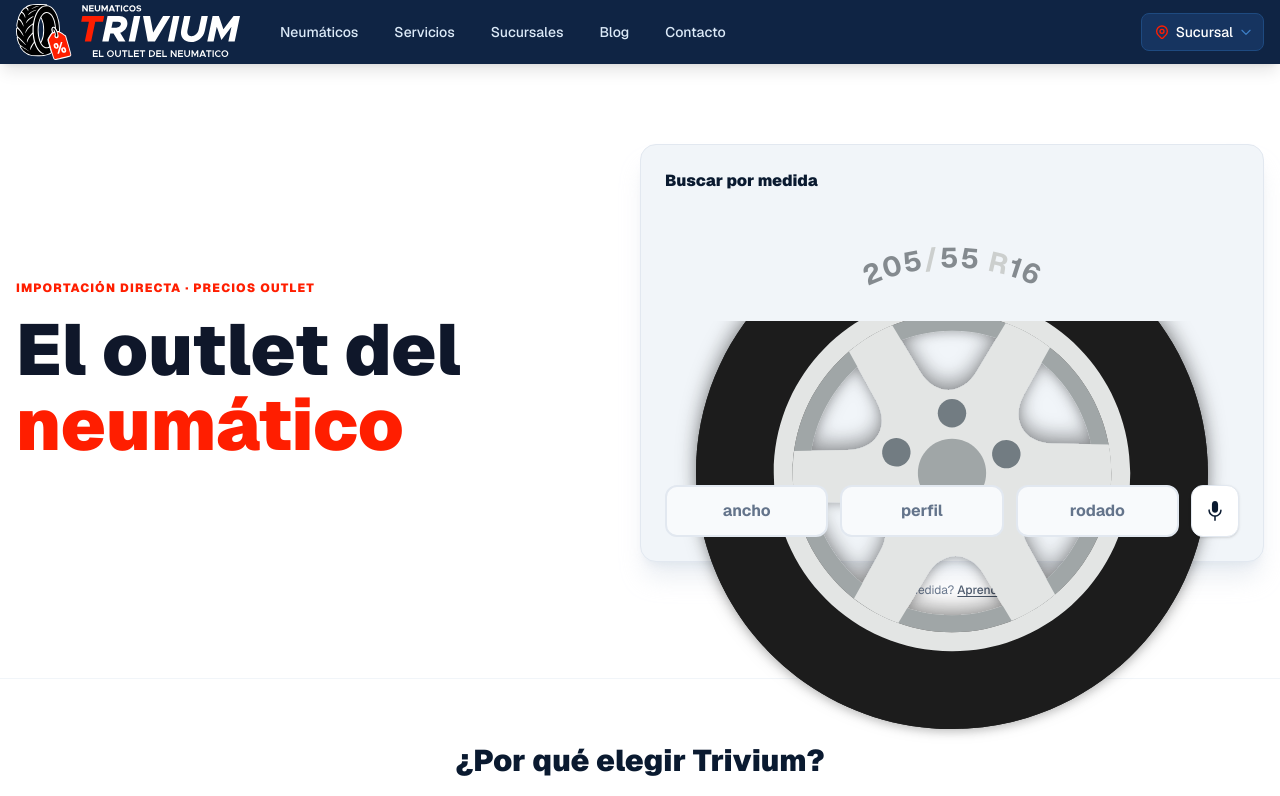
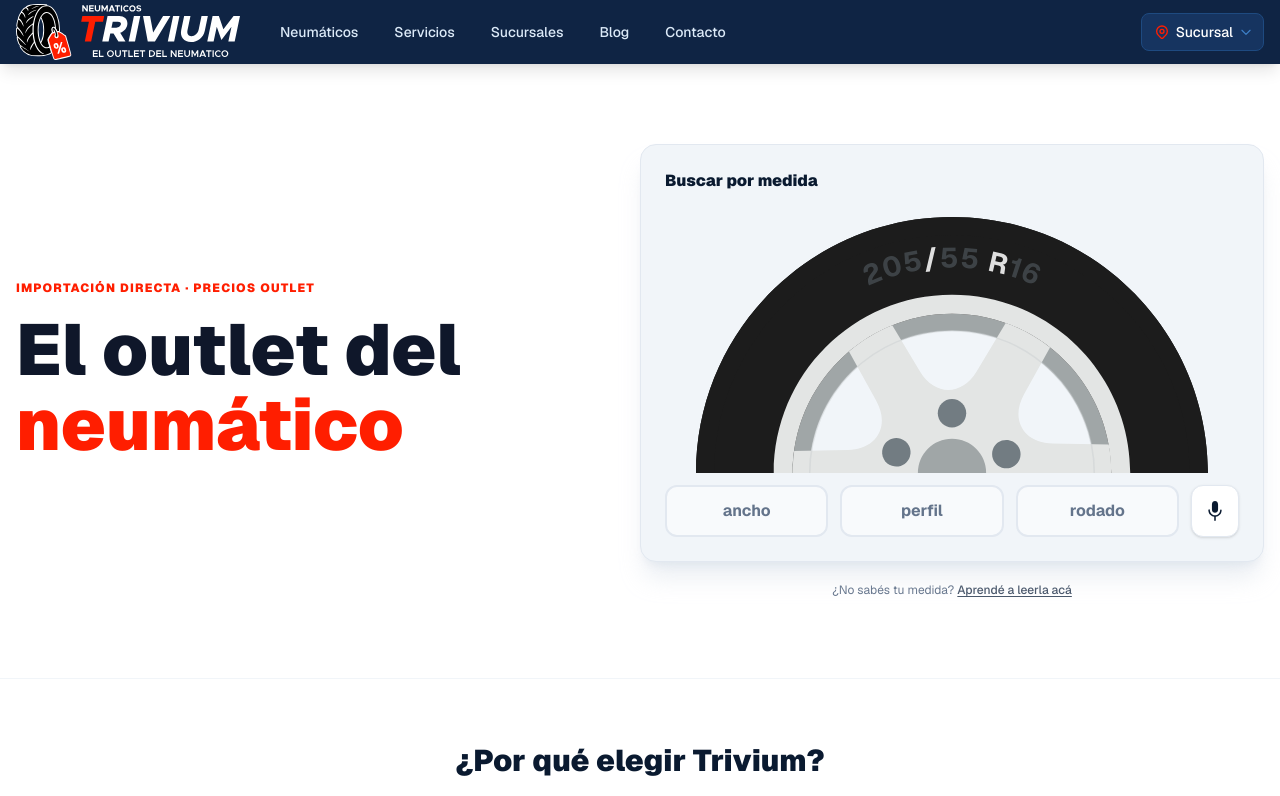
Before and after one commit to AugustinCrochat/neumaticos-trivium, a Next.js app: page / in a window 1280 px wide. Shown: the top 796 px of the page. Built offline with nearby package versions, Linux system fonts and the light colour scheme.

Commit message:
refactor: remove tire shadow filter and update SVG styling for improved rendering

```diff
--- a/src/components/ui/TireDiagram.tsx
+++ b/src/components/ui/TireDiagram.tsx
@@ -53,7 +53,7 @@ export function TireDiagram({
     <div className={`flex flex-col items-center ${compact ? 'py-1' : 'py-3'}`}>
       <svg
         viewBox="0 0 1362.9773 682.33777"
-        className={`w-full h-auto overflow-visible ${compact ? 'max-w-[200px]' : 'max-w-lg'}`}
+        className={`w-full h-auto ${compact ? 'max-w-[200px]' : 'max-w-lg'}`}
         xmlns="http://www.w3.org/2000/svg"
       >
         <defs>
@@ -62,18 +62,6 @@ export function TireDiagram({
             <stop offset="0%" style={{ stopColor: "#ffffff", stopOpacity: 0.1 }} />
             <stop offset="100%" style={{ stopColor: "#ffffff", stopOpacity: 0 }} />
           </radialGradient>
-
-          <filter
-            id="tireEdgeShadow"
-            x="-220"
-            y="-220"
-            width="1802.9773"
-            height="1122.33777"
-            filterUnits="userSpaceOnUse"
-          >
-            <feDropShadow dx="0" dy="14" stdDeviation="20" floodColor="#000000" floodOpacity="0.34" />
-            <feDropShadow dx="0" dy="-4" stdDeviation="10" floodColor="#000000" floodOpacity="0.18" />
-          </filter>
 
           {/* Path para el texto principal curvado */}
           <path
@@ -93,10 +81,7 @@ export function TireDiagram({
         />
 
         {/* SVG del neumático */}
-        <g
-          filter="url(#tireEdgeShadow)"
-          transform="matrix(1.3333333 0 0 -1.3333333 2841.76 1842.7029) translate(150.3846 -240.21272) translate(-2419.8917 511.11992)"
-        >
+        <g transform="matrix(1.3333333 0 0 -1.3333333 2841.76 1842.7029) translate(150.3846 -240.21272) translate(-2419.8917 511.11992)">
           <path
             fill="#a0a6a7"
             d="m 649.304,315.94 c -156.882,0 -284.059,127.178 -284.059,284.06 0,156.882 127.177,284.06 284.059,284.06 156.882,0 284.06,-127.178 284.06,-284.06 0,-156.882 -127.178,-284.06 -284.06,-284.06 z m 0,634.27 c -193.415,0 -350.21,-156.794 -350.21,-350.21 0,-193.416 156.795,-350.21 350.21,-350.21 193.416,0 350.211,156.794 350.211,350.21 0,193.416 -156.795,350.21 -350.211,350.21"
@@ -116,6 +101,13 @@ export function TireDiagram({
           <path
             fill="#e3e5e4"
             d="m 967.333,600 c 0,-14.974 -1.041,-29.721 -3.048,-44.146 L 857.367,553.98 c -58.04,-1.022 -84.921,-47.59 -56.791,-98.362 l 54.406,-98.19 C 829.369,335.677 800.254,317.92 768.603,305.123 l -55.106,91.68 c -29.91,49.748 -83.691,49.748 -113.601,0 l -57.87,-96.28 c -32.2,11.529 -61.977,28.112 -88.423,48.783 l 51.831,93.516 c 28.13,50.771 1.231,97.339 -56.809,98.362 l -112.295,1.968 c -3.313,18.439 -5.054,37.445 -5.054,56.848 0,14.974 1.041,29.721 3.047,44.146 l 106.919,1.874 c 58.04,1.022 84.921,47.59 56.79,98.361 l -54.406,98.192 c 25.613,21.751 54.728,39.507 86.38,52.304 l 55.106,-91.679 c 29.909,-49.749 83.69,-49.749 113.6,0 l 57.87,96.279 c 32.2,-11.528 61.978,-28.111 88.423,-48.784 l -51.831,-93.515 c -28.13,-50.771 -1.23,-97.34 56.81,-98.362 l 112.295,-1.968 c 3.312,-18.438 5.054,-37.445 5.054,-56.848"
+          />
+          <path
+            d="m 649.304,315.94 c -156.882,0 -284.059,127.178 -284.059,284.06 0,156.882 127.177,284.06 284.059,284.06 156.882,0 284.06,-127.178 284.06,-284.06 0,-156.882 -127.178,-284.06 -284.06,-284.06 z"
+            fill="none"
+            stroke="#c7ccce"
+            strokeWidth="3"
+            opacity="0.45"
           />
           <path
             fill="#a0a6a7"
@@ -154,9 +146,9 @@ export function TireDiagram({
         >
           <textPath href="#textPath" startOffset="50%" textAnchor="middle">
             <tspan style={getTspanStyle('width')}>{widthStr}</tspan>
-            <tspan>/</tspan>
+            <tspan fill="#ffffff" opacity="1">/</tspan>
             <tspan style={getTspanStyle('aspect')}>{aspectStr}</tspan>
-            <tspan> R</tspan>
+            <tspan fill="#ffffff" opacity="1"> R</tspan>
             <tspan style={getTspanStyle('rim')}>{rimStr}</tspan>
           </textPath>
         </text>
```
